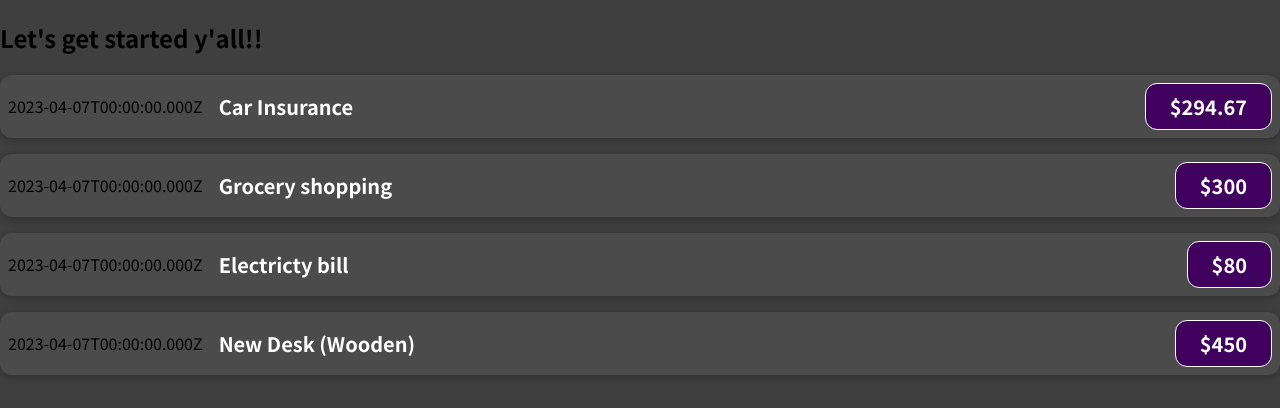
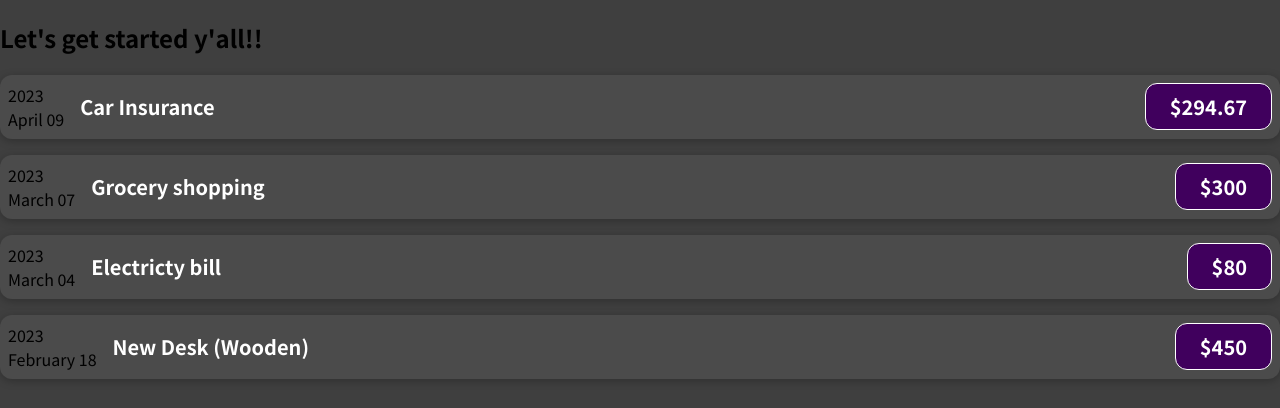
Before and after one commit to israelmalagutti/React---The-Complete-Guide, a JavaScript app in the folder code/: page / in a window 1280 px wide. Shown: the top 408 px of the page. Built offline with nearby package versions, Linux system fonts and the light colour scheme.

Commit message:
07-adding-normal-javascript-logic

```diff
--- a/code/src/App.js
+++ b/code/src/App.js
@@ -2,10 +2,10 @@ import { ExpenseItem } from "./components";
 
 function App() {
   const expenses = [
-    { title: "Car Insurance", amount: 294.67, date: new Date(2023, 3, 7) },
-    { title: "Grocery shopping", amount: 300, date: new Date(2023, 3, 7) },
-    { title: "Electricty bill", amount: 80, date: new Date(2023, 3, 7) },
-    { title: "New Desk (Wooden)", amount: 450, date: new Date(2023, 3, 7) },
+    { title: "Car Insurance", amount: 294.67, date: new Date(2023, 3, 9) },
+    { title: "Grocery shopping", amount: 300, date: new Date(2023, 2, 7) },
+    { title: "Electricty bill", amount: 80, date: new Date(2023, 2, 4) },
+    { title: "New Desk (Wooden)", amount: 450, date: new Date(2023, 1, 18) },
   ];
 
   return (
--- a/code/src/components/ExpenseItem.js
+++ b/code/src/components/ExpenseItem.js
@@ -1,11 +1,18 @@
 import "./ExpenseItem.css";
 
 const ExpenseItem = ({ expenseDate, expenseTitle, expensePrice }) => {
-  const date = new Date().toISOString();
+  const day = expenseDate.toLocaleString("en-US", {
+    month: "long",
+    day: "2-digit",
+  });
+  const year = expenseDate.getFullYear();
 
   return (
     <div className="expense-item">
-      <div>{expenseDate.toISOString() || date}</div>
+      <div>
+        <div>{year}</div>
+        <div>{day}</div>
+      </div>
 
       <div className="expense-item__description">
         <h2>{expenseTitle || "Car Insurance"}</h2>
```
